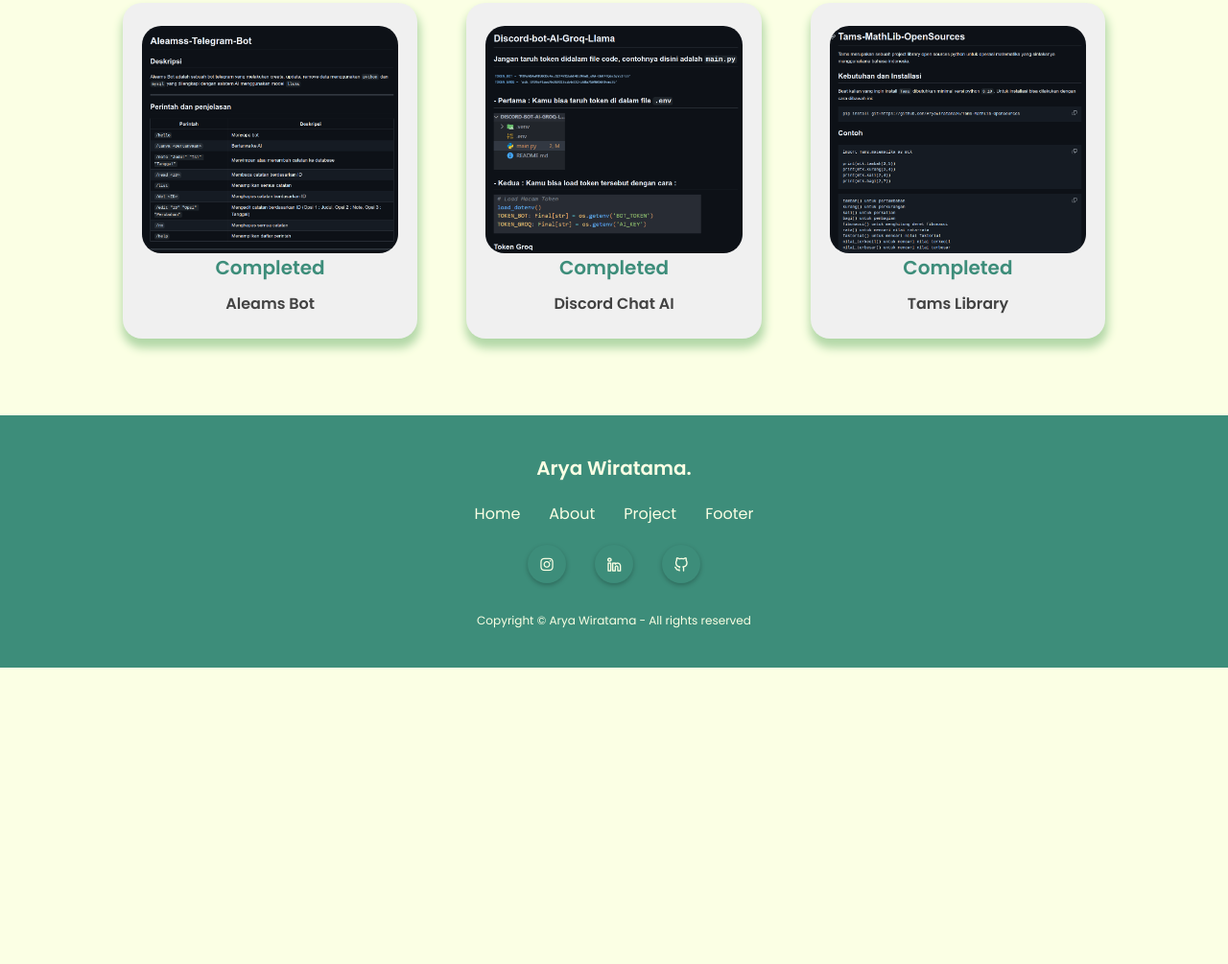
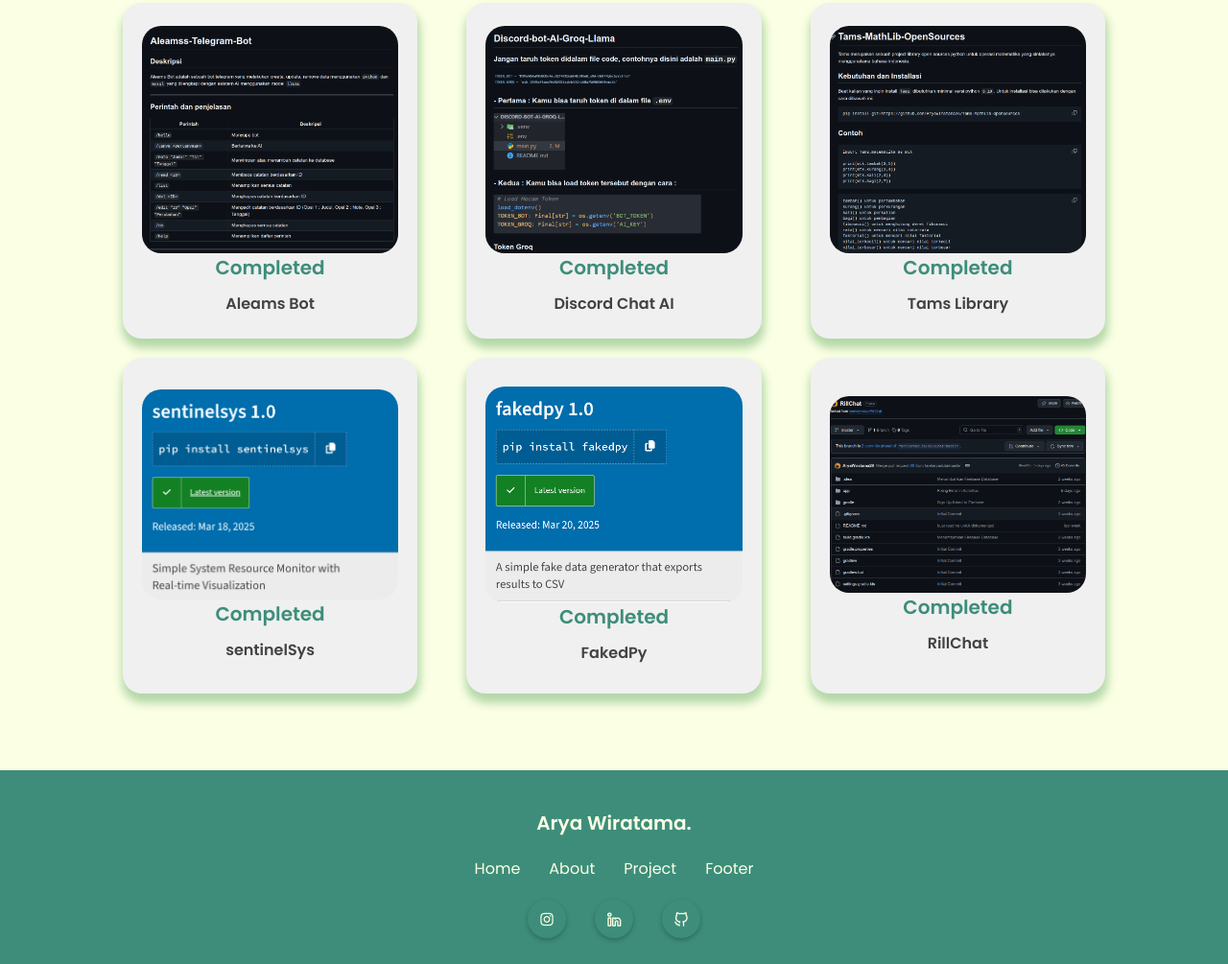
Before and after one commit to AryaWiratama26/me, a plain HTML site: page index.html in a window 1280 px wide. Shown: the part 1458-2463 px from the top of the page at 96% size. Before the commit the page ends 2154 px from the top, so only its background shows below. Drawn offline with nearby package versions, Linux system fonts and the light colour scheme.

Commit message:
update project

```diff
--- a/index.html
+++ b/index.html
@@ -151,6 +151,21 @@
                     <h3>Completed</h3>
                     <label>Tams Library</label>
                 </div>
+                <div class="project-frame">
+                    <img src="/assets/images/sentinel.png" alt="">
+                    <h3>Completed</h3>
+                    <label>sentinelSys</label>
+                </div>
+                <div class="project-frame">
+                    <img src="/assets/images/faked.png" alt="">
+                    <h3>Completed</h3>
+                    <label>FakedPy</label>
+                </div>
+                <div class="project-frame">
+                    <img src="/assets/images/rillchat.png" alt="">
+                    <h3>Completed</h3>
+                    <label>RillChat</label>
+                </div>
             </div>
         </section>
         <!-- Projects -->
```
Also changed, not shown: assets/images/faked.png (added), assets/images/rillchat.png (added), assets/images/sentinel.png (added).
